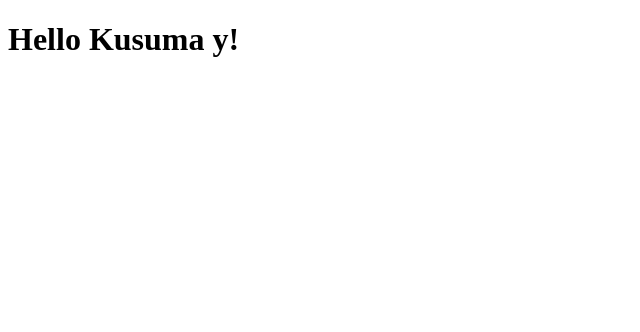
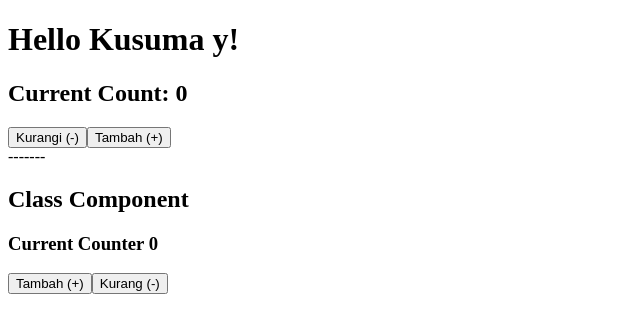
Before and after one commit to idindrakusuma/react-boilerplate, a React app: page / in a window 1280 px wide. Shown: the top 332 px of the page, without its empty margins (0-640 px from the left). Built offline with nearby package versions, Linux system fonts and the light colour scheme.

Commit message:
feat: add support for for class component

```diff
--- a/package.json
+++ b/package.json
@@ -25,6 +25,7 @@
   "devDependencies": {
     "@babel/cli": "^7.5.5",
     "@babel/core": "^7.5.5",
+    "@babel/plugin-proposal-class-properties": "^7.5.5",
     "@babel/preset-env": "^7.5.5",
     "@babel/preset-react": "^7.0.0",
     "babel-loader": "^8.0.6",
--- a/src/App.js
+++ b/src/App.js
@@ -1,7 +1,19 @@
-import React from 'react';
+import React, { useState } from 'react';
+import Example from './components/Example';
 
 function App() {
-  return <h1>Hello Kusuma y!</h1>
+  const [count, setCount] = useState(0);
+
+  return (
+    <div>
+      <h1>Hello Kusuma y!</h1>
+      <h2>Current Count: { count }</h2>
+      <button onClick={() => setCount(count - 1)}>Kurangi (-)</button>
+      <button onClick={() => setCount(count + 1)}>Tambah (+)</button>
+      <div> ------- </div>
+      <Example />
+    </div>
+  );
 }
 
 export default App;
--- /dev/null
+++ b/src/components/Example.js
@@ -0,0 +1,35 @@
+import React from 'react';
+
+class Example extends React.Component {
+  state = {
+    counter: 0,
+  };
+
+  handlePlus = () => {
+    this.setState(prevState => ({
+      counter: prevState.counter + 1,
+    }));
+  };
+
+  handleMinus = () => {
+    this.setState(prevState => ({
+      counter: prevState.counter - 1,
+    }));
+  };
+
+  render() {
+    const { counter } = this.state;
+
+    return (
+      <div>
+        <h2>Class Component</h2>
+        <h3>Current Counter {counter}</h3>
+
+        <button onClick={this.handlePlus}>Tambah (+)</button>
+        <button onClick={this.handleMinus}>Kurang (-)</button>
+      </div>
+    );
+  }
+};
+
+export default Example;
--- a/webpack.config.base.js
+++ b/webpack.config.base.js
@@ -16,6 +16,7 @@ module.exports = {
         exclude: /node_modules/, // node_mod ules should be exclude because we dont want to compile NODE_MODULES
         options: {
           presets: ['@babel/preset-env', '@babel/preset-react'],
+          plugins: ['@babel/plugin-proposal-class-properties'],
           // so we need `@babel/preset-env` for transform our code to old javascript syntax.
           // and we need `@babel/preset-react` for compile our JSX code to old javascript syntax
         },
```
Also changed, not shown: 1 other file (tests, documents, lock files or other folders).
